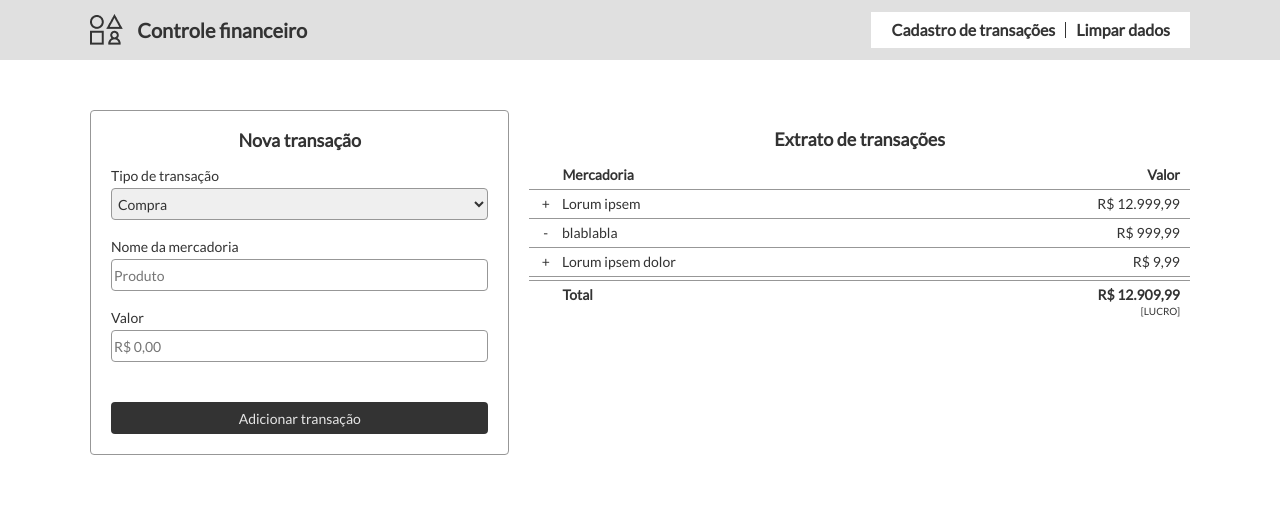
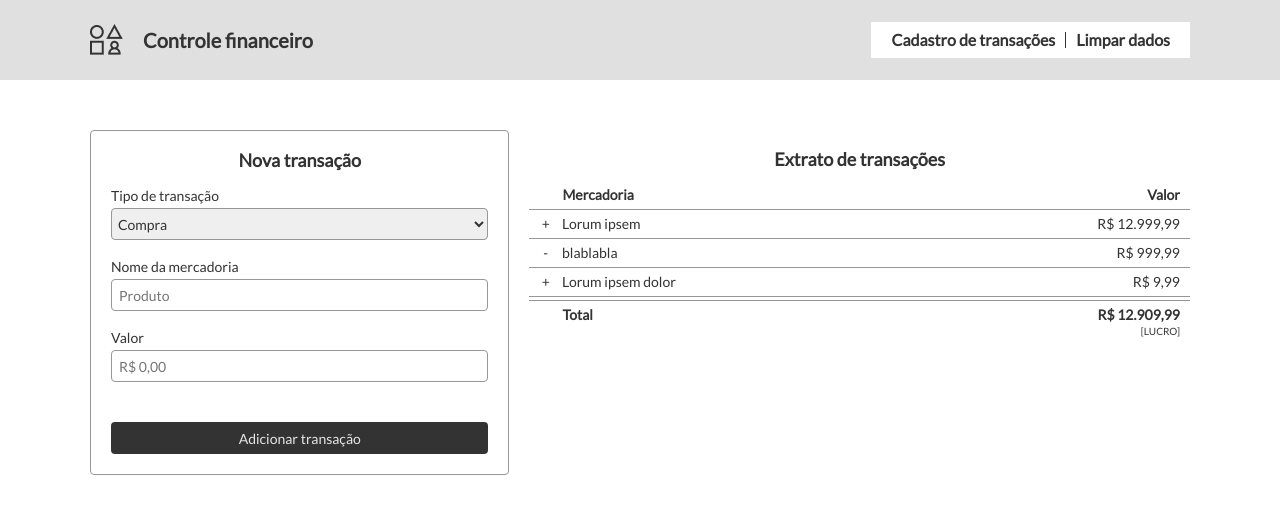
Before and after one commit to SalowQ/SPA, a plain HTML site: page index.html in a window 1280 px wide. Drawn offline with Linux system fonts and the light colour scheme; files that its build step writes are made by us from their sources; files whose address does not match are found by name.

Commit message:
refinamentos

```diff
--- a/index.html
+++ b/index.html
@@ -32,7 +32,7 @@
         <a class="menu-lateral_link">Limpar dados</a>
     </nav>
     <!--conteúdo completo da página-->
-    <main class="conteudo">
+    <main class="pagina_conteudo">
         <!--formulário de compra, inserção de produtos e valores-->
         <form class="formulario-compra">
             <h2 class="formulario_titulo">Nova transação</h2>
--- a/style.css
+++ b/style.css
@@ -135,6 +135,14 @@ body {
     padding: 0 2px;
 }
 
+.formulario-compra_inputs::placeholder {
+    padding-left: 5px;
+}
+
+.formulario-compra_inputs-compravenda {
+    height: 32px;
+}
+
 .formulario-compra_botao {
     height: 32px;
     background-color: #333333;
@@ -243,10 +251,6 @@ body {
         grid-row: 3;
     }
 
-    .formulario-compra_inputs-compravenda {
-        height: 100%;
-    }
-
     .formulario-compra_botao {
         grid-row: 4;
         grid-column: 1 / span 3;
@@ -257,6 +261,7 @@ body {
 
     .extrato {
         border: 0;
+        padding-top: 19px;
     }
 
     .extrato_subtitulos {
@@ -274,9 +279,15 @@ body {
 
 /*adaptação para desktop*/
 @media screen and (min-width: 1024px) {
+    .cabecalho_conteudo {
+        height: 80px;
+    }
+
     .cabecalho_titulo {
-        margin-right: 550px;
+        flex-grow: 1;
+        padding-left: 20px;
     }
+
     .cabecalho_menu {
         display: none;
     }
@@ -303,9 +314,10 @@ body {
         font-weight: 600;
     }
 
-    .conteudo {
+    .pagina_conteudo {
         display: flex;
-        width: 1100px;
+        max-width: 1100px;
+        padding: 0 22px;
         margin: 0 auto;
         justify-content: space-between;
         gap: 20px;
@@ -319,12 +331,8 @@ body {
         gap: 0;
     }
 
-    .formulario-compra_inputs {
+    .formulario-compra_inputs:not(.formulario-compra_inputs-compravenda) {
         height: 30px;
-    }
-
-    .formulario-compra_inputs-compravenda {
-        height: 32px;
     }
 
     .formulario-compra_botao {
```
